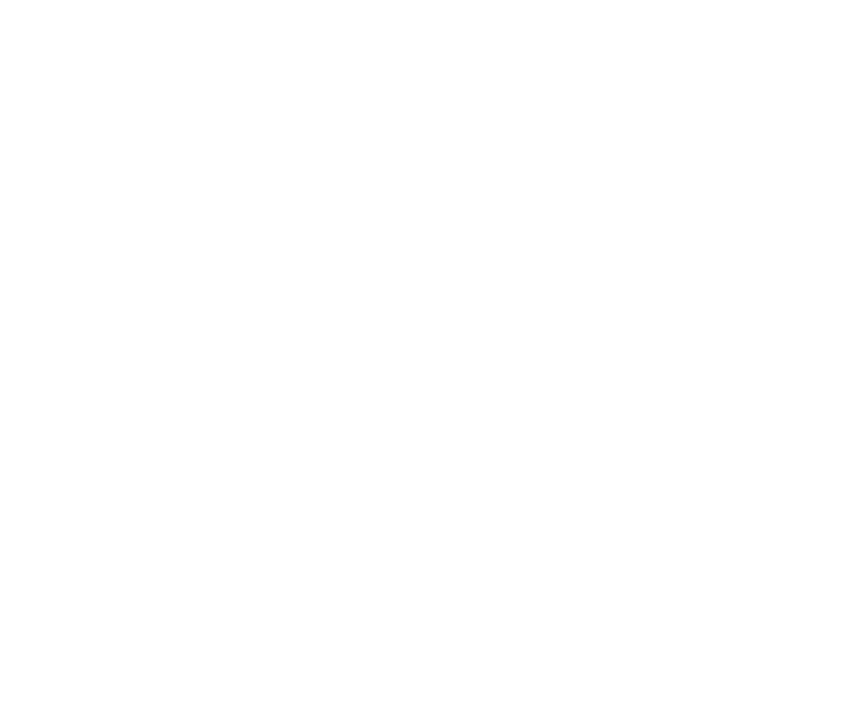
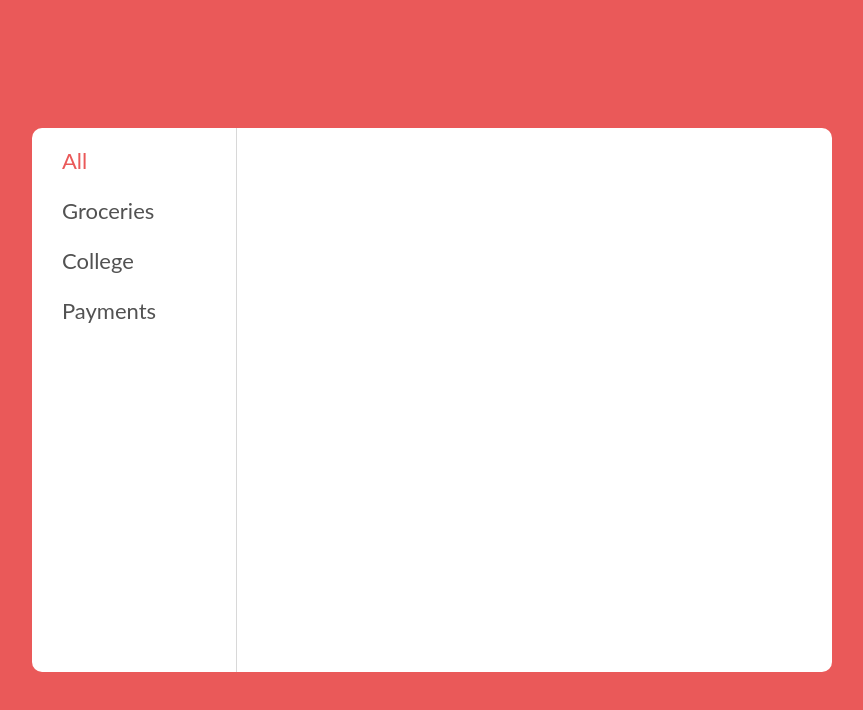
Before and after one commit to Fpsska/TODO-app, a React (Create React App) app: page / in a window 1280 px wide. Shown: the top 710 px of the page, without its empty margins (208-1071 px from the left). Built offline with nearby package versions, Linux system fonts and the light colour scheme.

Commit message:
feat: add page HTML-structure, create Nav.tsx component, use in App.tsx

```diff
--- a/src/app/assets/styles/styles.scss
+++ b/src/app/assets/styles/styles.scss
@@ -0,0 +1,78 @@
+*,
+*:before,
+*::after {
+    box-sizing: border-box;
+}
+
+ul,
+li {
+    padding: 0;
+    margin: 0;
+    list-style: none;
+}
+
+button {
+    border: none;
+    outline: none;
+    cursor: pointer;
+    padding: 0;
+}
+
+input {
+    outline: none;
+    cursor: pointer;
+}
+
+a {
+    text-decoration: none;
+    cursor: pointer;
+}
+
+html,
+body {
+    height: 100%;
+}
+
+body {
+    background-color: #EA5959;
+    color: #525252;
+    font-family: 'Lato', sans-serif;
+    font-size: 14px;
+    font-weight: 400;
+    height: 100vh;
+    margin: 0;
+    padding: 0;
+    overflow: hidden;
+}
+
+// /.NULLSTYLES
+
+#root,
+.App,
+.page {
+    height: 100%;
+}
+
+.App {
+    padding: 8rem 15rem;
+}
+
+.page {
+    background-color: #fff;
+    border-radius: 10px;
+    &__wrapper {
+        display: flex;
+        height: 100%;
+    }
+    &__nav {
+        // background-color: #ccc;
+        border-radius: 10px 0 0 10px;
+        padding: 20px 80px 20px 30px;
+        border-right: 1px solid #D8D8D8;
+    }
+    &__content {
+        flex: 1;
+        // background-color: #888;
+        border-radius: 0 10px 10px 0;
+    }
+}
--- a/src/app/components/App/App.tsx
+++ b/src/app/components/App/App.tsx
@@ -1,11 +1,24 @@
 import React from 'react';
+
+import Nav from '../Nav/Nav';
 
 import './App.css';
 import '../../assets/styles/styles.scss';
 
+// /. imports
+
 const App: React.FC = () => {
   return (
-    <div className="App"></div>
+    <div className="App">
+      <div className="page">
+        <div className="page__wrapper">
+          <div className="page__nav">
+            <Nav />
+          </div>
+          <div className="page__content"></div>
+        </div>
+      </div>
+    </div>
   );
 };
 
--- /dev/null
+++ b/src/app/components/Nav/Nav.tsx
@@ -0,0 +1,26 @@
+import React from 'react';
+
+import './nav.scss';
+
+// /. imports
+
+const Nav: React.FC = () => {
+    return (
+        <nav className="nav">
+            <li className="nav__item">
+                <a className="nav__link active" href="#">All</a>
+            </li>
+            <li className="nav__item">
+                <a className="nav__link" href="#">Groceries</a>
+            </li>
+            <li className="nav__item">
+                <a className="nav__link" href="#">College</a>
+            </li>
+            <li className="nav__item">
+                <a className="nav__link" href="#">Payments</a>
+            </li>
+        </nav>
+    );
+};
+
+export default Nav;
--- /dev/null
+++ b/src/app/components/Nav/nav.scss
@@ -0,0 +1,13 @@
+.nav {
+    :not(:last-child) {
+        margin: 0 0 24px;
+    }
+    &__link {
+        color: #525252;
+        font-size: 22px;
+        line-height: 26px;
+    }
+    &__link.active {
+        color: #EA5959;
+    }
+}
--- a/src/index.tsx
+++ b/src/index.tsx
@@ -3,6 +3,8 @@ import ReactDOM from 'react-dom/client';
 
 import App from './app/components/App/App';
 import reportWebVitals from './reportWebVitals';
+
+// /. imports
 
 const root = ReactDOM.createRoot(
   document.getElementById('root') as HTMLElement
```
